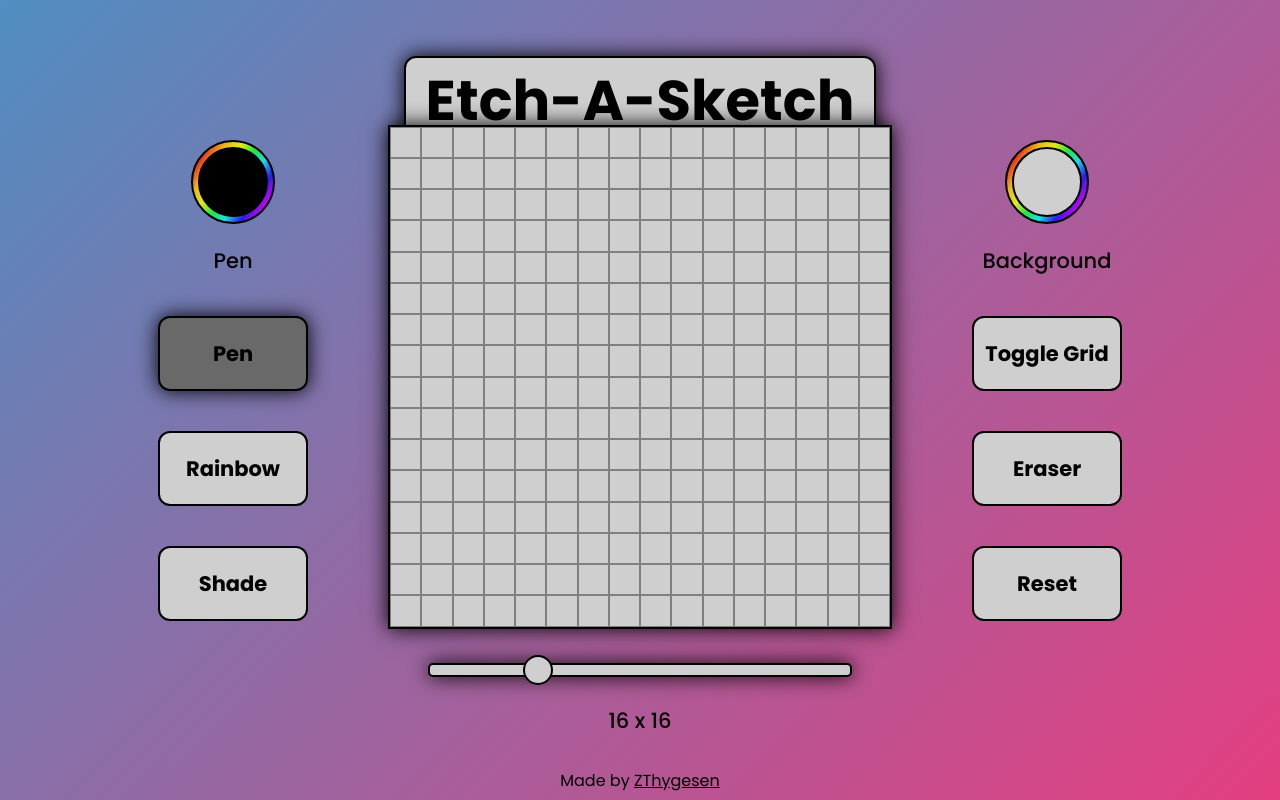
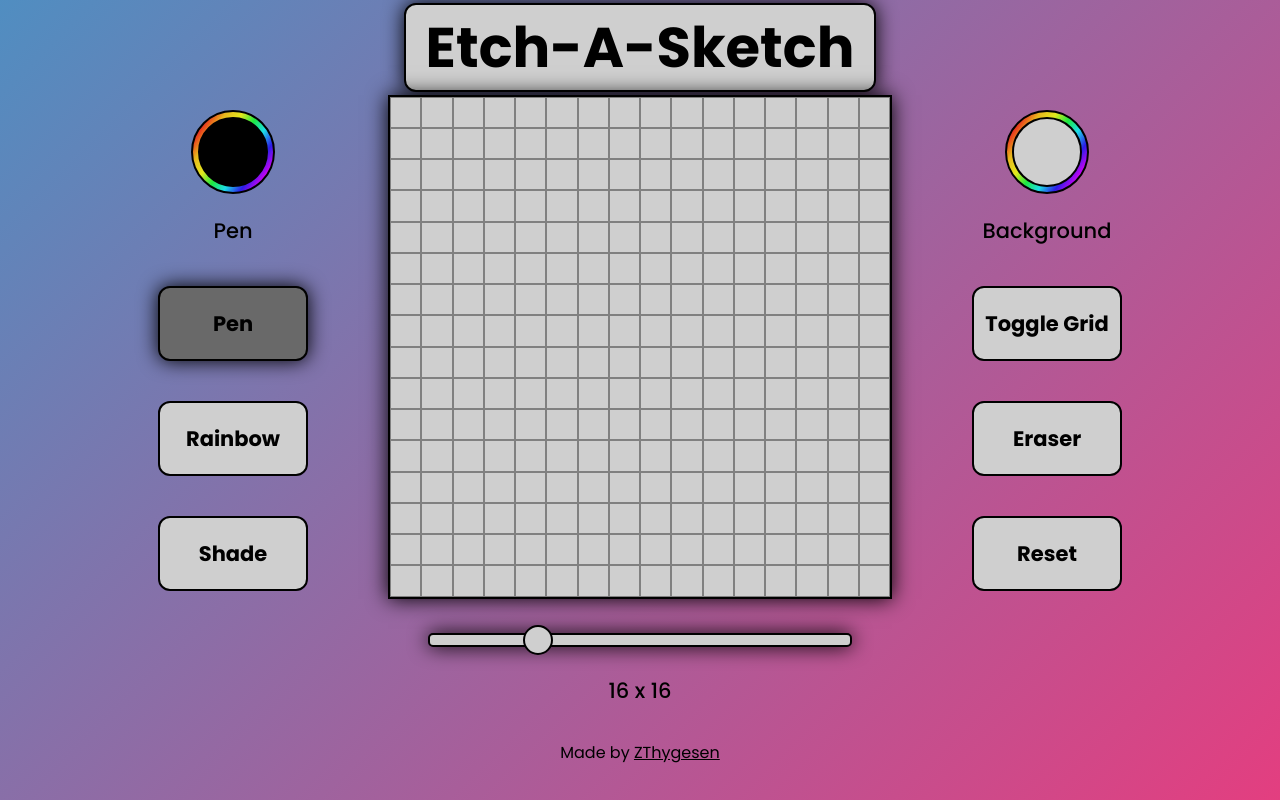
Before and after one commit to ZThygesen/etch-a-sketch, a plain HTML site: page index.html in a window 1280 px wide. Drawn offline with Linux system fonts and the light colour scheme.

Commit message:
Fix scaling issue? v2

```diff
--- a/styles.css
+++ b/styles.css
@@ -31,9 +31,10 @@ body > * {
 /* ---------------------------------------------------- */
 
 .header {
-    max-height: 100px;
     display: flex;
     align-items: center;
+    justify-content: center;
+    height: 15vh;
 }
 
 .header .container {
@@ -43,7 +44,6 @@ body > * {
     box-shadow: 0 0 20px black;
     font-size: 28px;
     border-radius: 12px;
-    margin-top: 100px;
 }
 
 /* ---------------------------------------------------- */
@@ -51,10 +51,7 @@ body > * {
 .content {
     display: flex;
     gap: 80px;
-}
-
-.content > * {
-    flex: 1;
+    height: 80vh;
 }
 
 /* ---------------------------------------------------- */
@@ -213,7 +210,7 @@ p {
     display: flex;
     align-items: center;
     gap: 6px;
-    max-height: 40px;
+    height: 5vh;
 }
 
 .footer a {
```
